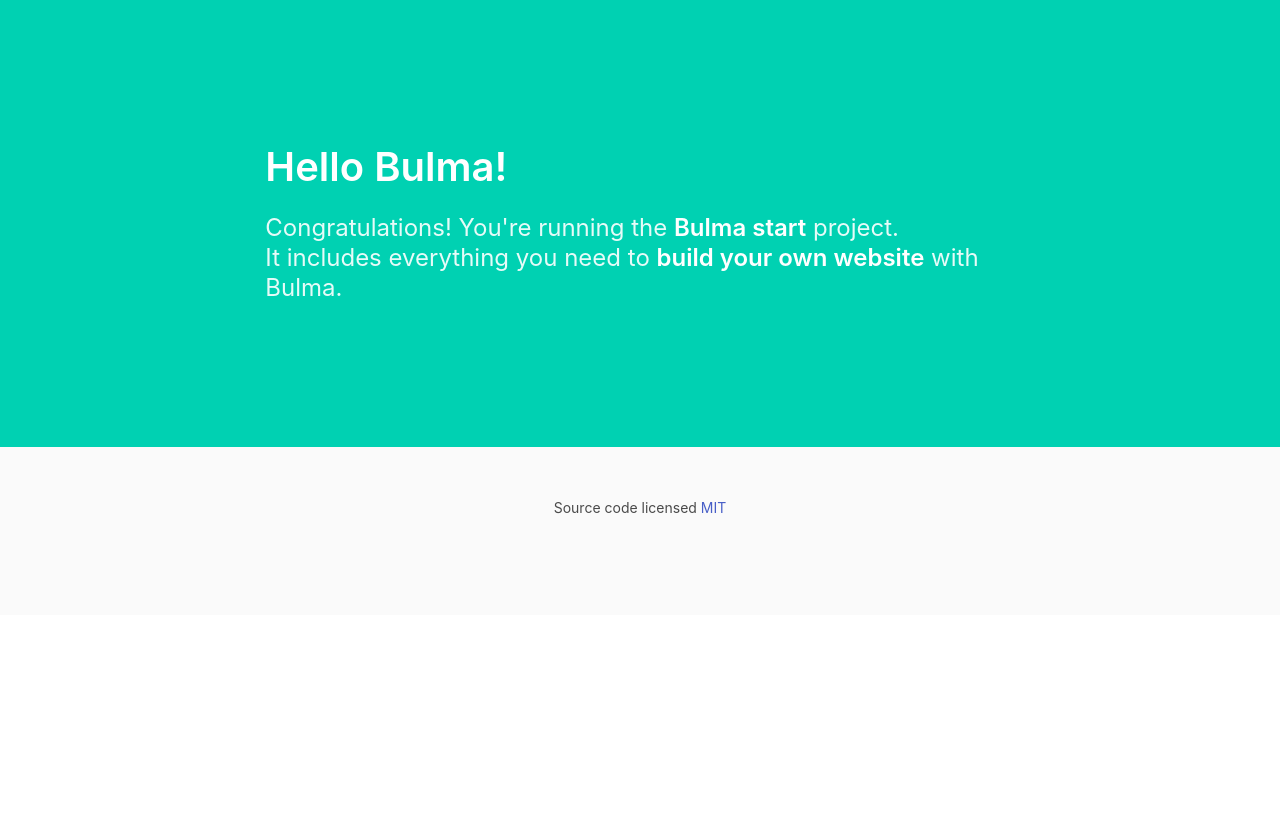
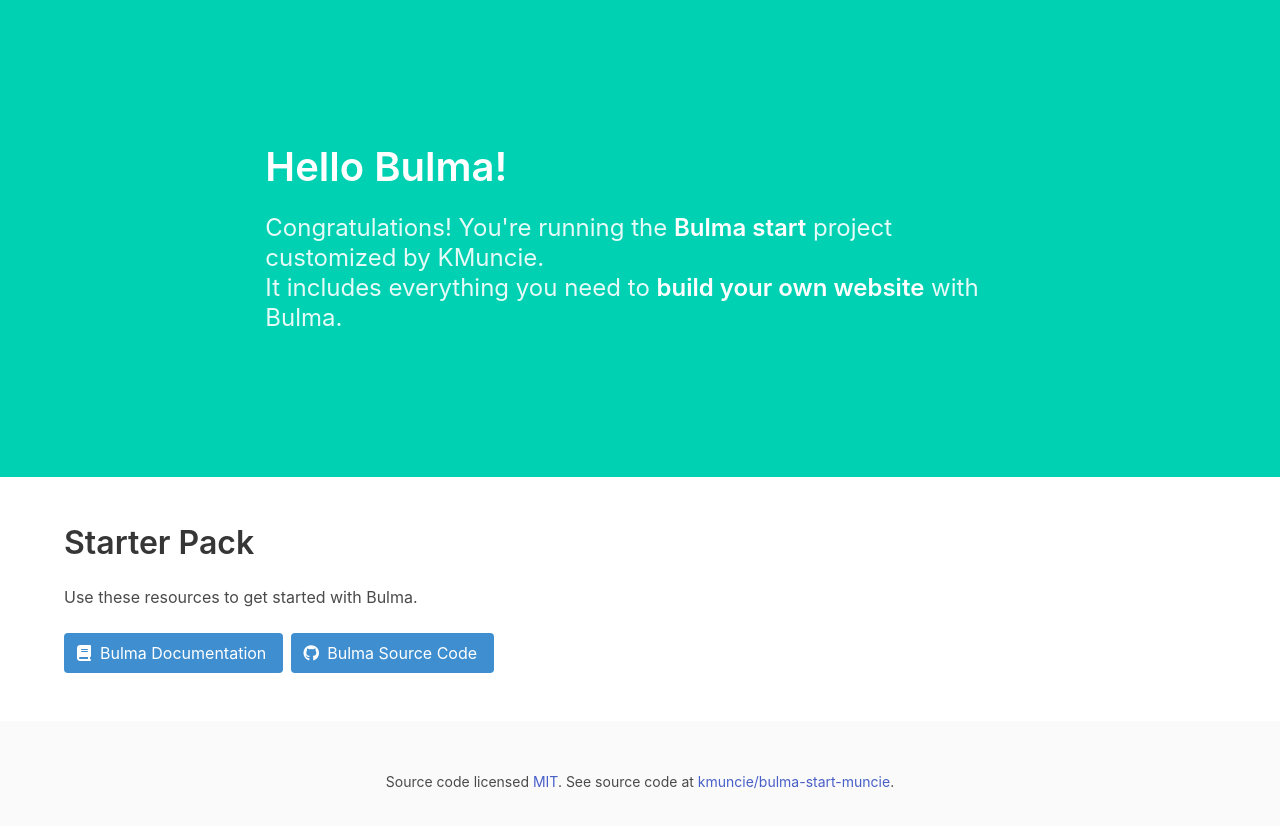
Before and after one commit to kmuncie/bulma-start-muncie, a website: page src/index.html in a window 1280 px wide. Before the commit the page ends 800 px from the top, so only its background shows below. Drawn offline with nearby package versions, Linux system fonts and the light colour scheme; files that its build step writes are made by us from their sources.

Commit message:
Update home page with documentation links and copy changes

```diff
--- a/src/index.html
+++ b/src/index.html
@@ -6,6 +6,7 @@
       <meta name="viewport" content="width=device-width, initial-scale=1">
       <title>My first Bulma website</title>
       <link rel="stylesheet" href="css/collector.css">
+      <script src="https://kit.fontawesome.com/c14dcc2144.js" crossorigin="anonymous"></script>
    </head>
    <body>
       <section class="hero is-medium is-primary">
@@ -17,12 +18,34 @@
                         Hello Bulma!
                      </h1>
                      <h2 class="subtitle is-4">
-                        Congratulations! You're running the <strong>Bulma start</strong> project.
+                        Congratulations! You're running the <strong>Bulma start</strong> project customized by <a
+                         href="https://github.com/kmuncie">KMuncie</a>.
                         <br>
                         It includes everything you need to <strong>build your own website</strong> with Bulma.
                      </h2>
                   </div>
                </div>
+            </div>
+         </div>
+      </section>
+      <section class="section">
+         <div class="container is-large">
+            <h3 class="title">Starter Pack</h3>
+            <p>Use these resources to get started with Bulma.</p>
+            <br>
+            <div class="buttons">
+               <a href="https://bulma.io/documentation/" class="button is-info">
+                  <span class="icon">
+                     <i class="fas fa-book"></i>
+                  </span>
+                  <span>Bulma Documentation</span>
+               </a>
+               <a href="https://github.com/jgthms/bulma" class="button is-info">
+                  <span class="icon">
+                     <i class="fab fa-github"></i>
+                  </span>
+                  <span>Bulma Source Code</span>
+               </a>
             </div>
          </div>
       </section>
@@ -32,7 +55,8 @@
                <div class="column is-8-desktop is-offset-2-desktop">
                   <p>
                   <small>
-                     Source code licensed <a href="http://opensource.org/licenses/mit-license.php">MIT</a>
+                     Source code licensed <a href="http://opensource.org/licenses/mit-license.php">MIT</a>. See source code at
+                     <a href="https://github.com/kmuncie/bulma-start-muncie">kmuncie/bulma-start-muncie</a>.
                   </small>
                   </p>
                </div>
```
